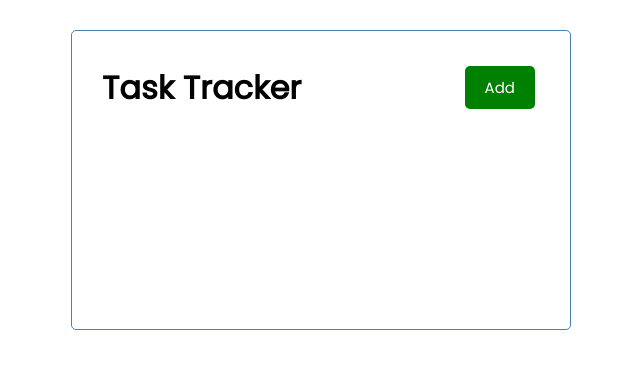
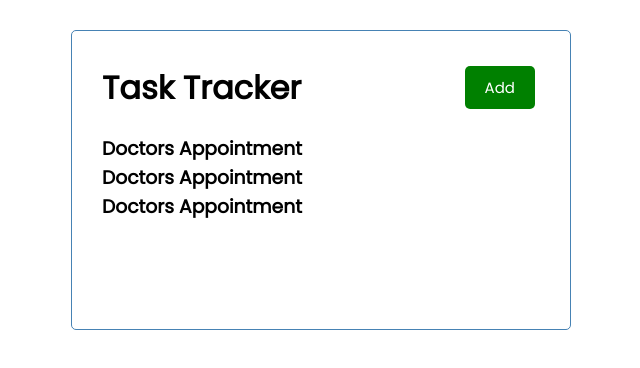
Before and after one commit to biomedengsam/Task-Tracker, a React (Create React App) app: page / in a window 1280 px wide. Shown: the top 368 px of the page, without its empty margins (319-959 px from the left). Built offline with nearby package versions, Linux system fonts and the light colour scheme; the HTML template or start-up script is replaced by a standard one.

Commit message:
feat:Create Tasks and task components

```diff
--- a/src/App.js
+++ b/src/App.js
@@ -1,8 +1,30 @@
 import Header from './components/Header'
+import Tasks from './components/Tasks'
+import { useState } from 'react'
 function App() {
+  const [tasks, setTasks] = useState([{
+    id: 1,
+    text: 'Doctors Appointment',
+    day: 'Feb 5th at 2:00pm',
+    reminder: true,
+},
+{
+    id: 2,
+    text: 'Doctors Appointment',
+    day: 'Feb 5th at 2:00pm',
+    reminder: true,
+},
+{
+    id: 3,
+    text: 'Doctors Appointment',
+    day: 'Feb 5th at 2:00pm',
+    reminder: true,
+}])
+
   return (
     <div className="container">
       <Header />
+      <Tasks tasks={tasks}/>
     </div>
   );
 }
--- /dev/null
+++ b/src/components/Tasks.js
@@ -0,0 +1,10 @@
+const Tasks = ({tasks}) => {
+
+    return (
+        <>
+            {tasks.map((task) => (<h3 key={task.id}>{task.text}</h3>))}
+        </>
+    )
+}
+
+export default Tasks
```
Also changed, not shown: 1 other file (tests, documents, lock files or other folders).
